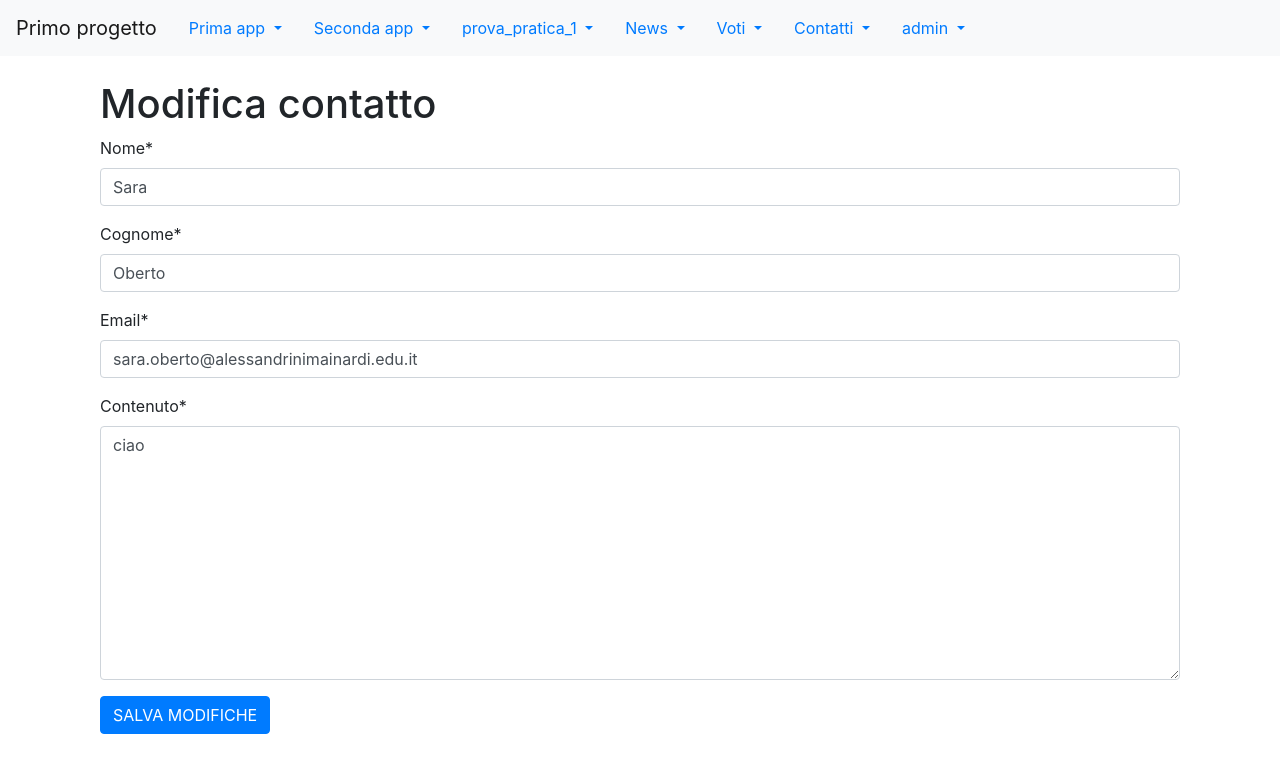
After one commit to SaraOberto/primo_progetto, a Django app: page /forms_app/modifica_contatto/1 in a window 1280 px wide. The commit adds this page. Shown: the top 773 px of the page. Run offline with Django 4.2, Linux system fonts and the light colour scheme; a user stored in the database is signed in; data comes from the database, SQL or seed files in the repository; both versions use the stored data as it was after the commit; some libraries are stand-ins or nearby versions.

Commit message:
passo 25

```diff
--- /dev/null
+++ b/forms_app/templates/modifica_contatto.html
@@ -0,0 +1,12 @@
+{% extends 'base.html'%}
+{%load crispy_forms_tags%}
+{%block content%}
+<div class="container">
+    <h1>Modifica contatto</h1>
+    <form method="post">
+        {%csrf_token%}
+        {{ form|crispy }}
+        <input type="submit" class="btn btn-primary" value="SALVA MODIFICHE">
+    </form>
+</div>
+{%endblock content%}
--- a/forms_app/urls.py
+++ b/forms_app/urls.py
@@ -4,4 +4,7 @@ from .views import *
 app_name = "forms_app"
 urlpatterns = [
     path('contattaci/', contatti, name='contatti'),
+    path('lista_contatti/', lista_contatti, name='lista_contatti'),
+    path('modifica_contatto/<int:pk>', modifica_contatto, name='modifica_contatto'),
+    path('elimina_contatto/<int:pk>', elimina_contatto, name='elimina_contatto'),
 ]
--- a/forms_app/views.py
+++ b/forms_app/views.py
@@ -1,6 +1,12 @@
+from django.http import HttpResponse
 from django.shortcuts import render
 from .forms import FormContatto
-from django.http import HttpResponse
+from .models import Contatto
+from django.shortcuts import get_object_or_404, redirect
+from django.contrib.admin.views.decorators import staff_member_required
+from django.contrib.auth.decorators import login_required
+
+
 
 def contatti(request):
     if request.method == "POST":
@@ -11,10 +17,50 @@ def contatti(request):
             print("COGNOME: ", form.cleaned_data["cognome"])
             print("EMAIL: ", form.cleaned_data["email"])
             print("CONTENUTO: ", form.cleaned_data["contenuto"])
-
+            print("salvo il contatto nel database")
+            nuovo_contatto = form.save()
+            print("new_post: ", nuovo_contatto)
+            print(nuovo_contatto.nome)
+            print(nuovo_contatto.cognome)
+            print(nuovo_contatto.email)
+            print(nuovo_contatto.contenuto)
             return HttpResponse("<h1>Grazie per averci contattato!</h1>")
     else:
         form = FormContatto()
 
     context = {"form":form}
     return render(request, "contatto.html", context)
+
+def lista_contatti(request, pk=None):
+    if(pk==None):
+        contatti=Contatto.objects.all()
+    else:
+        contatti=Contatto.objects.filter(contatto_id=pk)
+    context = {
+        'contatti': contatti,
+        'pk':pk,
+    }
+    return render(request, 'lista_contatti.html', context)
+
+
+@login_required(login_url = "/accounts/login")
+def modifica_contatto(request, pk):
+    contatto = get_object_or_404(Contatto, id=pk)
+    if request.method == "GET":
+        form = FormContatto(instance=contatto)
+    if request.method =="POST":
+        form = FormContatto(request.POST, instance=contatto)
+        if form.is_valid():
+            form.save()
+            return redirect('forms_app:lista_contatti')
+    context={'form':form, 'contatto':contatto}
+    return render(request, 'modifica_contatto.html', context)
+
+@staff_member_required(login_url = "/accounts/login")
+def elimina_contatto(request, pk):
+    contatto= get_object_or_404(Contatto, id=pk)
+    if request.method =="POST":
+        contatto.delete()
+        return redirect('forms_app:lista_contatti')
+    context = {'contatto':contatto}
+    return render(request, 'elimina_contatto.html', context)
--- a/templates/base.html
+++ b/templates/base.html
@@ -1,4 +1,6 @@
 <!doctype html>
+ <!-- Includi Font Awesome CSS -->
+ <link rel="stylesheet" href="https://cdnjs.cloudflare.com/ajax/libs/font-awesome/5.15.4/css/all.min.css">
 {% load static %}
 <html lang="it">
   <head>
@@ -21,9 +23,9 @@
         </button>
 
         <div class="collapse navbar-collapse" id="navbarSupportedContent">
-          <ul class="navbar-nav mr-auto">
+          <!-- <ul class="navbar-nav mr-auto"> -->
 
-            <li class="nav-item dropdown">
+            <div class="nav-item dropdown">
               <a class="nav-link dropdown-toggle" href="index.html" id="navbarDropdown" role="button" data-toggle="dropdown" aria-haspopup="true" aria-expanded="false">
                 Prima app
               </a>
@@ -33,8 +35,10 @@
                 <a class="dropdown-item" href="{% url 'prima_app:lista'%}">Lista</a>
                 <a class="dropdown-item" href="{% url 'prima_app:variabili'%}">Varialibi</a>
                 <a class="dropdown-item" href="{% url 'prima_app:welcome'%}">Welcome</a>
-            </li>
-            <li class="nav-item dropdown">
+              </div>
+            </div>
+
+            <div class="nav-item dropdown">
                 <a class="nav-link dropdown-toggle" href="index_2.html" id="navbarDropdown" role="button" data-toggle="dropdown" aria-haspopup="true" aria-expanded="false">
                   Seconda app
                 </a>
@@ -42,9 +46,10 @@
                   <a class="dropdown-item" href="{% url 'seconda_app:es_if'%}">Es if</a>
                   <a class="dropdown-item" href="{% url 'seconda_app:es_for'%}">Es for</a>
                   <a class="dropdown-item" href="{% url 'seconda_app:if_else_elif'%}">If else elif</a>
-             </li>
+                </div>
+              </div>
 
-             <li class="nav-item dropdown">
+              <div class="nav-item dropdown">
               <a class="nav-link dropdown-toggle" href="indexP.html" id="navbarDropdown" role="button" data-toggle="dropdown" aria-haspopup="true" aria-expanded="false">
                 prova_pratica_1
               </a>
@@ -52,9 +57,10 @@
                 <a class="dropdown-item" href="{% url 'prova_pratica_1:somma'%}">somma</a>
                 <a class="dropdown-item" href="{% url 'prova_pratica_1:media'%}">media</a>
                 <a class="dropdown-item" href="{% url 'prova_pratica_1:voti'%}">voti</a>
-           </li>
+              </div>
+            </div>
 
-            <li class="nav-item dropdown">
+            <div class="nav-item dropdown">
                 <a class="nav-link dropdown-toggle" href="index_news" id="navbarDropdown" role="button" data-toggle="dropdown" aria-haspopup="true" aria-expanded="false">
                   News
                 </a>
@@ -63,9 +69,11 @@
                   <a class="dropdown-item" href="{% url 'news:lista_articoli'%}">Lista_articoli</a>
                   <a class="dropdown-item" href="{% url 'news:lista_giornalisti'%}">Lista_giornalisti</a>
                   <a class="dropdown-item" href="{% url 'news:query_base'%}">query_base</a>
-             </li>
+                </div>
+                </div>
 
-             <li class="nav-item dropdown">
+
+                <div class="nav-item dropdown">
               <a class="nav-link dropdown-toggle" href="indexV" id="navbarDropdown" role="button" data-toggle="dropdown" aria-haspopup="true" aria-expanded="false">
                 Voti
               </a>
@@ -74,34 +82,23 @@
                 <a class="dropdown-item" href="{% url 'voti:view_b'%}">Registro voti</a>
                 <a class="dropdown-item" href="{% url 'voti:view_c'%}">Media voti</a>
                 <a class="dropdown-item" href="{% url 'voti:view_d'%}">Voto più alto e più basso</a>
-           </li>
+              </div>
+            </div>
 
-           <li class="nav-item dropdown">
+            <div class="nav-item dropdown">
             <a class="nav-link dropdown-toggle" href="#" id="navbarDropdown" role="button" data-toggle="dropdown" aria-haspopup="true" aria-expanded="false">
               Contatti
             </a>
             <div class="dropdown-menu" aria-labelledby="navbarDropdown">
               <a class="dropdown-item" href="{% url 'forms_app:contatti'%}">Contattaci</a>
-         </li>
+              <a class="dropdown-item" href="{% url 'forms_app:lista_contatti'%}">Lista Contatti</a>
+            </div>
+             </div>
 
-          </ul>
-          <form class="form-inline my-2 my-lg-0">
-            <input class="form-control mr-sm-2" type="search" placeholder="Search" aria-label="Search">
-            <button class="btn btn-outline-success my-2 my-sm-0" type="submit">Search</button>
-          </form>
-        </div>
-      </nav>
-        <div class="container my-4">
-          <!--servirà per inserire i contenuti della pagina-->
-          {%block content%}
-          {%endblock content%}
-          <!--servirà per inserire il codice javascript-->
-          {%block script%}
-          {%endblock script%}
-        </div>
+          <!-- </ul> -->
 
-      {% if request.user.is_authenticated %}
-        <li class="nav-item dropdown">
+          {% if request.user.is_authenticated %}
+          <div class="nav-item dropdown">
             <a class="nav-link dropdown-toggle"  href="#" id="navbarDropdown" role="button" data-toggle="dropdown" aria-haspopup="true" aria-expanded="false">
               {{request.user.username}}
             </a>
@@ -109,12 +106,23 @@
               <div class="dropdown-divider"></div>
               <a class="dropdown-item" href="{%url 'logout' %}">Esci</a>
             </div>
-        </li>
+            </div>
+
+      {%else%}
+            <a class="nav-link" href="{% url 'login' %}">Login  </a>
 
       {% endif %}
 
-
-
+    </nav>
+      <div class="container my-4">
+        <!--servirà per inserire i contenuti della pagina-->
+        {%block content%}
+        {%endblock content%}
+        <!--servirà per inserire il codice javascript-->
+        {%block script%}
+        {%endblock script%}
+      </div>
+    </div>
     <!-- Optional JavaScript; choose one of the two! -->
 
 
```
Also changed, not shown: forms_app/templates/elimina_contatto.html (added, +12 -0 lines), forms_app/templates/lista_contatti.html (added, +28 -0 lines), db.sqlite3.
